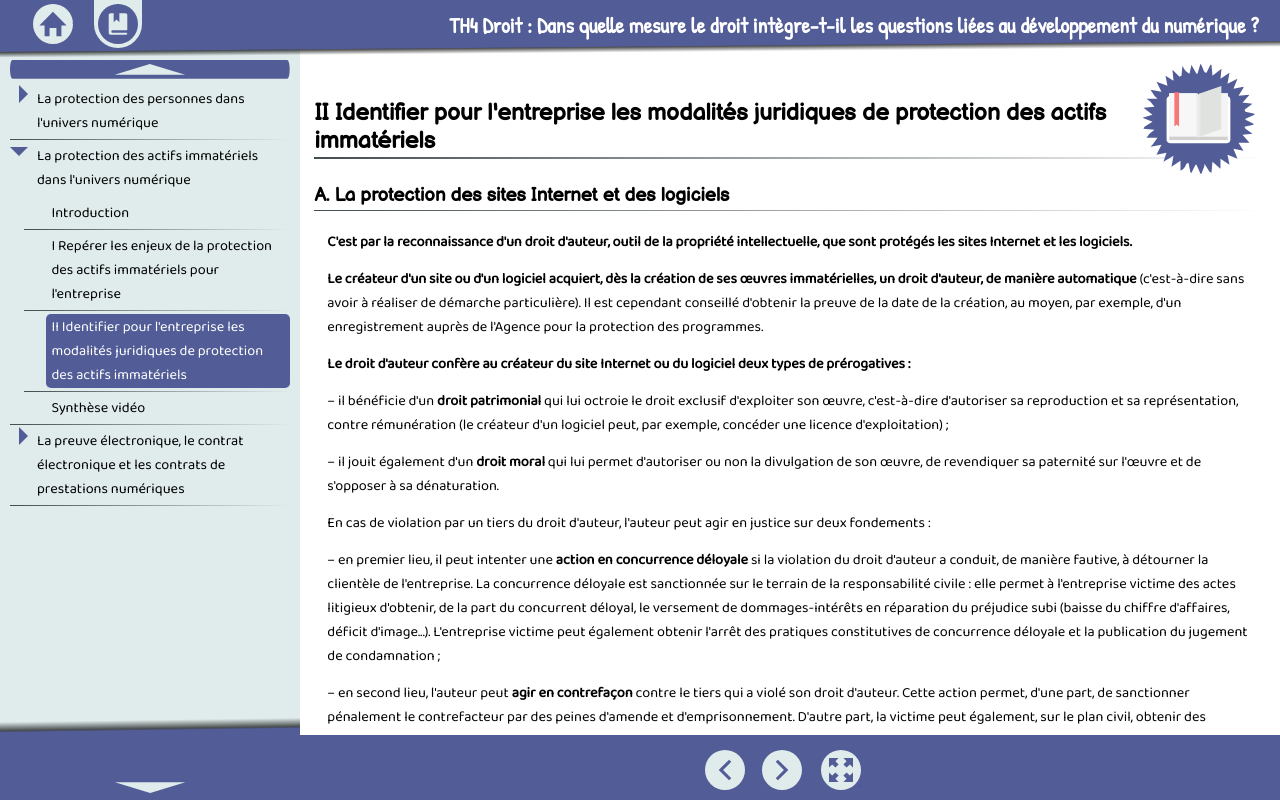
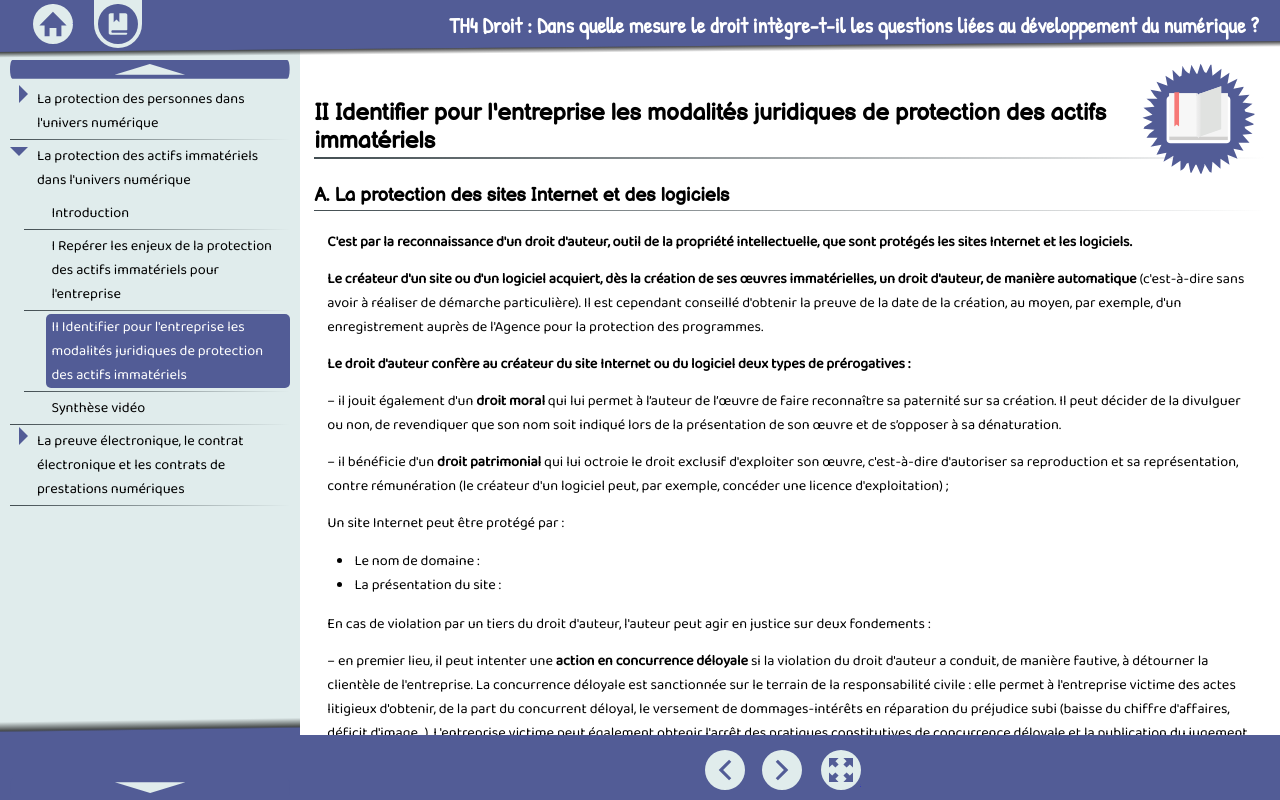
Before and after one commit to Pinkoune/CEJM_TH4_DROIT, a plain HTML site: page co/TH4_Droit_10.html in a window 1280 px wide. Drawn offline with Linux system fonts and the light colour scheme; a script that the page names is missing.

Commit message:
MAJ 16/09

```diff
--- a/co/TH4_Droit_10.html
+++ b/co/TH4_Droit_10.html
@@ -5,7 +5,8 @@
   <meta http-equiv="x-ua-compatible" content="IE=EDGE">
   <title>II Identifier pour l'entreprise les modalit&eacute;s juridiques de protection des actifs immat&eacute;riels
     [TH4 Droit&nbsp;: Dans quelle mesure le droit int&egrave;gre-t-il les questions li&eacute;es au d&eacute;veloppement
-    du num&eacute;rique ?]</title>
+    du num&eacute;rique ?]
+  </title>
   <meta charset="UTF-8">
   <meta name="generator" content="SCENARI 4.2.104 / OpaleStarter 3.6.102">
   <meta name="revision" content="2020-07-02 14:42">
@@ -55,6 +56,7 @@ scImgMgr.registerZoom("des:a.imgZoom",{toolbar:1,mag:1,titlePath:"par:/nsi:/des:
   <link type="text/css" rel="stylesheet" href="../skin/css/print.css" media="print">
   <script type="text/JavaScript">
          outMgr.declareOutline("TH4_Droit.txt");
+
       </script>
 </head>
 
@@ -62,7 +64,8 @@ outMgr.declareOutline("TH4_Droit.txt");
   <div id="root">
     <header id="header" role="banner">
       <h1><span>TH4 Droit&nbsp;: Dans quelle mesure le droit int&egrave;gre-t-il les questions li&eacute;es au
-          d&eacute;veloppement du num&eacute;rique ?</span></h1>
+          d&eacute;veloppement du num&eacute;rique ?</span>
+      </h1>
       <nav role="navigation">
         <ul id="accessibility">
           <li class="waiContent"><a href="#content"><span>contenu</span></a></li>
@@ -79,7 +82,8 @@ outMgr.declareOutline("TH4_Droit.txt");
             <hr class="hidden">
             <section class="hBk article expUc">
               <h2 class="hBk_ti"><span>II Identifier pour l'entreprise les modalit&eacute;s juridiques de protection des
-                  actifs immat&eacute;riels</span></h2>
+                  actifs immat&eacute;riels</span>
+              </h2>
               <div class="hBk_co ">
                 <section class="hBk expUcDiv">
                   <h3 class="hBk_ti"><span>A. La protection des sites Internet et des logiciels</span></h3>
@@ -89,25 +93,48 @@ outMgr.declareOutline("TH4_Droit.txt");
                         <div class="rBk ">
                           <p><strong class="txt_emp_is ">C'est par la reconnaissance d'un droit d'auteur, outil de la
                               propri&eacute;t&eacute; intellectuelle, que sont prot&eacute;g&eacute;s les sites Internet
-                              et les logiciels.</strong></p>
+                              et les logiciels.</strong>
+                          </p>
                           <p><strong class="txt_emp_is ">Le cr&eacute;ateur d'un site ou d'un logiciel acquiert,
                               d&egrave;s la cr&eacute;ation de ses &oelig;uvres immat&eacute;rielles, un droit d'auteur,
                               de mani&egrave;re automatique</strong> (c'est-&agrave;-dire sans avoir &agrave;
                             r&eacute;aliser de d&eacute;marche particuli&egrave;re). Il est cependant conseill&eacute;
                             d'obtenir la preuve de la date de la cr&eacute;ation, au moyen, par exemple, d'un
-                            enregistrement aupr&egrave;s de l'Agence pour la protection des programmes.</p>
+                            enregistrement aupr&egrave;s de l'Agence pour la protection des programmes.
+                          </p>
                           <p><strong class="txt_emp_is ">Le droit d'auteur conf&egrave;re au cr&eacute;ateur du site
-                              Internet ou du logiciel deux types de pr&eacute;rogatives :</strong></p>
+                              Internet ou du logiciel deux types de pr&eacute;rogatives :</strong>
+                          </p>
+                          <p>&ndash; il jouit &eacute;galement d'un <strong class="txt_emp_is ">droit moral</strong> qui
+                            lui permet à l’auteur de l’œuvre de faire reconnaître sa paternité sur sa création.
+                            Il peut décider de la divulguer ou non, de revendiquer que son nom soit indiqué lors de la
+                            présentation de son œuvre et de s’opposer à sa dénaturation.
+                          </p>
                           <p>&ndash; il b&eacute;n&eacute;ficie d'un<strong class="txt_emp_is "> droit
                               patrimonial</strong> qui lui octroie le droit exclusif d'exploiter son &oelig;uvre,
                             c'est-&agrave;-dire d'autoriser sa reproduction et sa repr&eacute;sentation, contre
                             r&eacute;mun&eacute;ration (le cr&eacute;ateur d'un logiciel peut, par exemple,
-                            conc&eacute;der une licence d'exploitation) ;</p>
-                          <p>&ndash; il jouit &eacute;galement d'un <strong class="txt_emp_is ">droit moral</strong> qui
-                            lui permet d'autoriser ou non la divulgation de son &oelig;uvre, de revendiquer sa
-                            paternit&eacute; sur l'&oelig;uvre et de s'opposer &agrave; sa d&eacute;naturation.</p>
+                            conc&eacute;der une licence d'exploitation) ;
+                          </p>
+                          <p>
+                            Un site Internet peut être protégé par :
+                          <ul>
+                            <li>Le nom de domaine :
+
+                            </li>
+                            <li>La présentation du site :</li>
+
+                          </ul>
+                          </p>
+
+
+
+
+
+
                           <p>En cas de violation par un tiers du droit d'auteur, l'auteur peut agir en justice sur deux
-                            fondements :</p>
+                            fondements :
+                          </p>
                           <p>&ndash; en premier lieu, il peut intenter une <strong class="txt_emp_is ">action en
                               concurrence d&eacute;loyale</strong> si la violation du droit d'auteur a conduit, de
                             mani&egrave;re fautive, &agrave; d&eacute;tourner la client&egrave;le de l'entreprise. La
@@ -117,14 +144,16 @@ outMgr.declareOutline("TH4_Droit.txt");
                             dommages-int&eacute;r&ecirc;ts en r&eacute;paration du pr&eacute;judice subi (baisse du
                             chiffre d'affaires, d&eacute;ficit d'image...). L'entreprise victime peut &eacute;galement
                             obtenir l'arr&ecirc;t des pratiques constitutives de concurrence d&eacute;loyale et la
-                            publication du jugement de condamnation ;</p>
+                            publication du jugement de condamnation ;
+                          </p>
                           <p>&ndash; en second lieu, l'auteur peut <strong class="txt_emp_is ">agir en
                               contrefa&ccedil;on</strong> contre le tiers qui a viol&eacute; son droit d'auteur. Cette
                             action permet, d'une part, de sanctionner p&eacute;nalement le contrefacteur par des peines
                             d'amende et d'emprisonnement. D'autre part, la victime peut &eacute;galement, sur le plan
                             civil, obtenir des dommages-int&eacute;r&ecirc;ts en r&eacute;paration du pr&eacute;judice
                             caus&eacute; (manque &agrave; gagner, atteinte &agrave; l'image...). Le juge ordonne aussi
-                            la cessation des actes de contrefa&ccedil;on et la destruction des produits contrefaits.</p>
+                            la cessation des actes de contrefa&ccedil;on et la destruction des produits contrefaits.
+                          </p>
                         </div>
                       </div>
                     </div>
@@ -140,7 +169,8 @@ outMgr.declareOutline("TH4_Droit.txt");
                             visibilit&eacute; sur Internet, l'entreprise doit le r&eacute;server aupr&egrave;s d'un
                             bureau d'enregistrement (registrar) accr&eacute;dit&eacute; par <strong
                               class="txt_emp_is ">l'Association fran&ccedil;aise pour le nommage Internet en
-                              coop&eacute;ration (AFNIC).</strong></p>
+                              coop&eacute;ration (AFNIC).</strong>
+                          </p>
                           <p>Le choix du nom de domaine est libre. La r&egrave;gle du &laquo; premier arriv&eacute;,
                             premier servi &raquo; s'applique : le nom de domaine est attribu&eacute; au premier qui
                             proc&egrave;de &agrave; sa r&eacute;servation. Il est donc n&eacute;cessaire de
@@ -148,7 +178,8 @@ outMgr.declareOutline("TH4_Droit.txt");
                             les juges sanctionnent le cybersquatting, qui consiste &agrave; r&eacute;server un nom de
                             domaine &eacute;voquant ou reprenant une marque, un nom commercial ou un nom de famille, si
                             cette pratique conduit &agrave; tirer profit ou &agrave; nuire &agrave; la
-                            notori&eacute;t&eacute; d'une entreprise ou d'une personne physique.</p>
+                            notori&eacute;t&eacute; d'une entreprise ou d'une personne physique.
+                          </p>
                           <p>En cas de violation du nom de domaine d'une entreprise, celle-ci peut agir sur le fondement
                             de la <strong class="txt_emp_is ">concurrence d&eacute;loyale</strong> pour obtenir la
                             r&eacute;paration du pr&eacute;judice subi par l'octroi de dommages-int&eacute;r&ecirc;ts.
@@ -160,7 +191,8 @@ outMgr.declareOutline("TH4_Droit.txt");
                               industrielle (INPI)</strong> : elle b&eacute;n&eacute;ficie alors d'un<strong
                               class="txt_emp_is "> monopole d'exploitation d'une dur&eacute;e de dix ans
                               (renouvelable)</strong> et peut agir, en cas de violation par un tiers, sur le terrain de
-                            la contrefa&ccedil;on.</p>
+                            la contrefa&ccedil;on.
+                          </p>
                         </div>
                       </div>
                     </div>
@@ -174,7 +206,8 @@ outMgr.declareOutline("TH4_Droit.txt");
                         <div class="rBk ">
                           <p>Dans une &eacute;conomie de l'information, les donn&eacute;es de l'entreprise sont
                             strat&eacute;giques. Les bases de donn&eacute;es b&eacute;n&eacute;ficient ainsi d'une
-                            double protection.</p>
+                            double protection.
+                          </p>
                           <p><strong class="txt_emp_is ">L'architecture de la base &ndash; c'est-&agrave;-dire
                               l'organisation, la structuration et le classement des donn&eacute;es &ndash; est
                               prot&eacute;g&eacute;e par le droit d'auteur &agrave; condition qu'elle soit
@@ -190,7 +223,8 @@ outMgr.declareOutline("TH4_Droit.txt");
                               l'alimenter.</strong> Ainsi, tout tiers qui proc&eacute;derait soit &agrave; l'extraction
                             d'une partie substantielle de la base de donn&eacute;es, soit &agrave; une extraction
                             syst&eacute;matique et r&eacute;p&eacute;t&eacute;e, peut &ecirc;tre sanctionn&eacute; sur
-                            les fondements de la concurrence d&eacute;loyale et de la contrefa&ccedil;on.</p>
+                            les fondements de la concurrence d&eacute;loyale et de la contrefa&ccedil;on.
+                          </p>
                         </div>
                       </div>
                     </div>
@@ -198,14 +232,16 @@ outMgr.declareOutline("TH4_Droit.txt");
                 </section>
                 <section class="hBk expUcDiv">
                   <h3 class="hBk_ti"><span>D. La cr&eacute;ation d'actifs immat&eacute;riels par les
-                      salari&eacute;s</span></h3>
+                      salari&eacute;s</span>
+                  </h3>
                   <div class="hBk_co ">
                     <div class="iBk info">
                       <div class="iBk_co ">
                         <div class="rBk ">
                           <p>La question se pose de savoir &agrave; qui est reconnue la titularit&eacute; des droits, et
                             donc la protection, quand l'actif immat&eacute;riel a &eacute;t&eacute; cr&eacute;&eacute;
-                            par un salari&eacute; de l'entreprise.</p>
+                            par un salari&eacute; de l'entreprise.
+                          </p>
                           <p>En principe,<strong class="txt_emp_is "> le droit d'auteur est reconnu &agrave; celui qui a
                               cr&eacute;&eacute; l'&oelig;uvre</strong> (site Internet, base de donn&eacute;es). Ainsi,
                             m&ecirc;me dans le cadre du contrat de travail, c'est le salari&eacute; qui a
@@ -213,13 +249,15 @@ outMgr.declareOutline("TH4_Droit.txt");
                             Il sera alors n&eacute;cessaire, pour l'employeur, de proc&eacute;der &agrave; l'acquisition
                             des droits patrimoniaux, gratuitement ou contre r&eacute;mun&eacute;ration. En revanche, les
                             droits moraux ne peuvent pas &ecirc;tre c&eacute;d&eacute;s par le salari&eacute; &agrave;
-                            l'entreprise.</p>
+                            l'entreprise.
+                          </p>
                           <p>Le Code de la propri&eacute;t&eacute; intellectuelle pr&eacute;voit cependant <strong
                               class="txt_emp_is ">une exception importante pour les logiciels cr&eacute;&eacute;s par
                               les salari&eacute;s, pendant leur temps de travail et dans le cadre de la mission qui leur
                               est confi&eacute;e par leur employeur : dans ce cas, l'entreprise b&eacute;n&eacute;ficie
                               de la d&eacute;volution automatique des droits patrimoniaux sur le logiciel. Le
-                              salari&eacute; demeure propri&eacute;taire du droit moral sur le logiciel.</strong></p>
+                              salari&eacute; demeure propri&eacute;taire du droit moral sur le logiciel.</strong>
+                          </p>
                         </div>
                       </div>
                     </div>
@@ -262,12 +300,14 @@ outMgr.declareOutline("TH4_Droit.txt");
                 <li class="sel_no anc_no type_l  dpt_1 expUc">
                   <div class="lbl type_l" id="TH4_Droit_9.html"><a href="TH4_Droit_9.html" target="_self"
                       class="item"><span>I Rep&eacute;rer les enjeux de la protection des actifs immat&eacute;riels pour
-                        l'entreprise</span></a></div>
+                        l'entreprise</span></a>
+                  </div>
                 </li>
                 <li class="sel_yes anc_no type_l  dpt_1 expUc">
                   <div class="lbl type_l" id="TH4_Droit_10.html"><span class="item"><span>II Identifier pour
                         l'entreprise les modalit&eacute;s juridiques de protection des actifs
-                        immat&eacute;riels</span></span></div>
+                        immat&eacute;riels</span></span>
+                  </div>
                 </li>
                 <li class="sel_no anc_no type_l  dpt_1 expUc">
                   <div class="lbl type_l" id="TH4_Droit_11.html"><a href="TH4_Droit_11.html" target="_self"
@@ -278,7 +318,8 @@ outMgr.declareOutline("TH4_Droit.txt");
             <li class="sel_no anc_no type_b  type_b_c dpt_0 ueDiv">
               <div class="lbl type_b" id="TH4_Droit_7.html"><a href="TH4_Droit_7.html" target="_self"
                   class="item"><span>La preuve &eacute;lectronique, le contrat &eacute;lectronique et les contrats de
-                    prestations num&eacute;riques</span></a></div>
+                    prestations num&eacute;riques</span></a>
+              </div>
             </li>
           </ul>
         </nav>
```
Also changed, not shown: co/TH4_Droit_9.html (+11 -3 lines). Lines whose indentation alone changed are shown as unchanged.
